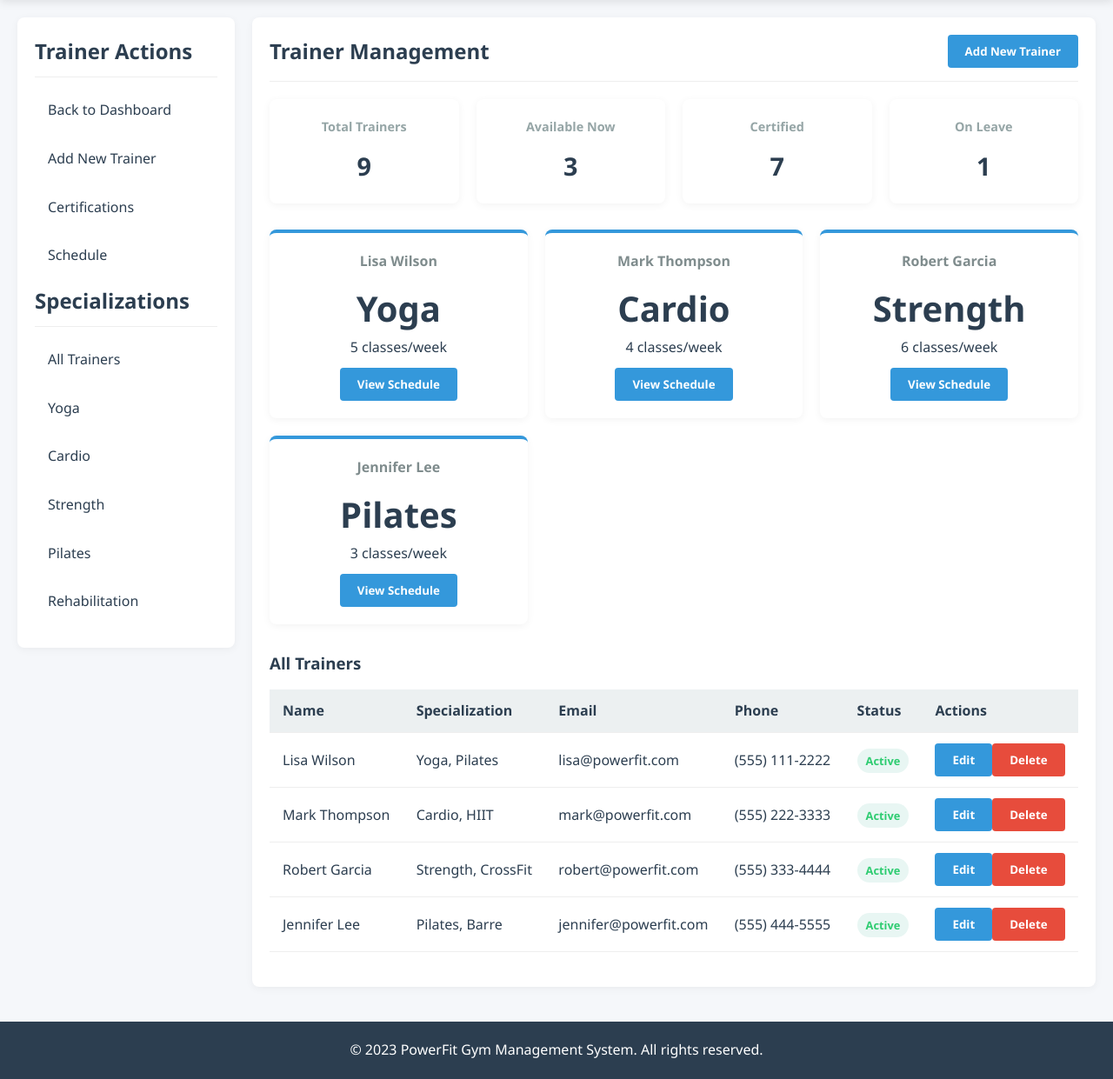
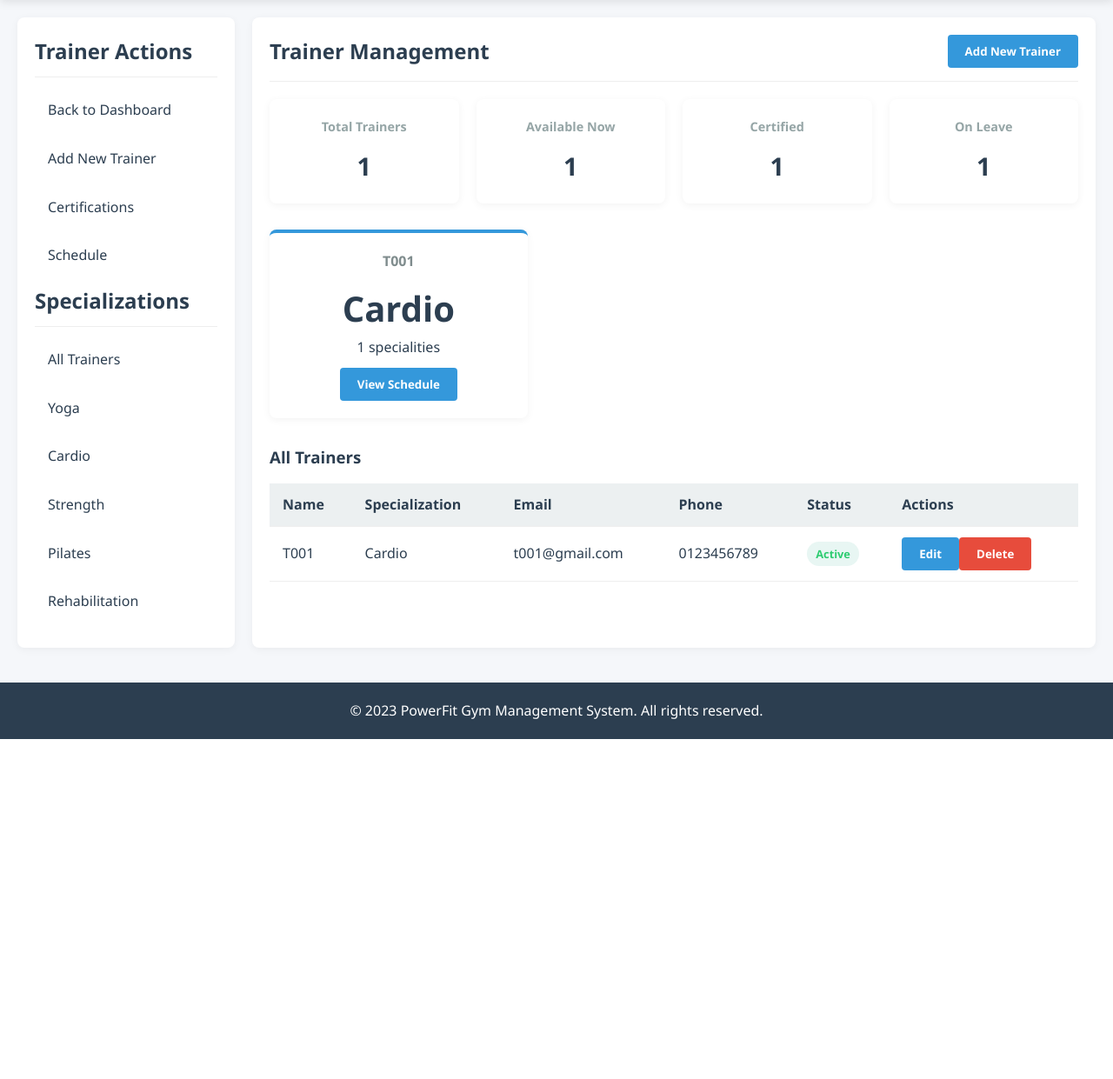
Before and after one commit to IamSila/DJANG0-5-PROJECTS, a Django app: page /trainers/ in a window 1280 px wide. Shown: the part 78-1319 px from the top of the page at 87% size. After the commit the page ends 928 px from the top, so only its background shows below. Run offline with Django 4.2, Linux system fonts and the light colour scheme; data comes from the database, SQL or seed files in the repository; both versions use the stored data as it was after the commit.

Commit message:
fitness system

```diff
--- a/fitness_and_workout_planner/mainApp/views.py
+++ b/fitness_and_workout_planner/mainApp/views.py
@@ -2,7 +2,9 @@ from django.shortcuts import render
 # utils
 from django.utils import timezone
 # models
-from .models import Member, GymClass
+from .models import Member, GymClass, Trainer
+
+from django.db.models import Count
 # Create your views here.
 
 
@@ -54,7 +56,21 @@ def classes(request):
 
 # trainers page
 def trainers(request):
-  context = {}
+  trainers = Trainer.objects.all()
+  total_trainers  = Trainer.objects.all().count()
+
+  featured_trainers = Trainer.objects.filter(status = 'active').annotate(
+    trainer_specialization = Count("specialization", distinct = True)
+  ).order_by(
+    "-created_at",
+    "-years_of_experience",
+    "-trainer_specialization"
+  )[:4]
+
+
+  available_trainers = Trainer.objects.filter(status = "active").count()
+  on_leave_trainers = Trainer.objects.filter(status = "active").count()
+  context = {"trainers": trainers, "total_trainers": total_trainers, "featured_trainers": featured_trainers, "available_trainers": available_trainers, "on_leave_trainers":on_leave_trainers }
   return render(request, 'mainApp/trainers.html', context)
 
 # payments page
--- a/fitness_and_workout_planner/templates/mainApp/trainers.html
+++ b/fitness_and_workout_planner/templates/mainApp/trainers.html
@@ -35,15 +35,15 @@
             </div>
             <div class="stat-card">
                 <h3>Available Now</h3>
-                <div class="value">{{ available_trainers|default:"3" }}</div>
+                <div class="value">{{ available_trainers }}</div>
             </div>
             <div class="stat-card">
                 <h3>Certified</h3>
-                <div class="value">{{ certified_trainers|default:"7" }}</div>
+                <div class="value">{{ total_trainers }}</div>
             </div>
             <div class="stat-card">
                 <h3>On Leave</h3>
-                <div class="value">{{ on_leave|default:"1" }}</div>
+                <div class="value">{{ on_leave_trainers }}</div>
             </div>
         </div>
 
@@ -52,32 +52,7 @@
             <div class="card">
                 <h3>{{ trainer.name }}</h3>
                 <div class="number">{{ trainer.specialization }}</div>
-                <p>{{ trainer.classes_per_week }} classes/week</p>
-                <button class="btn" style="margin-top: 10px;">View Schedule</button>
-            </div>
-            {% empty %}
-            <div class="card">
-                <h3>Lisa Wilson</h3>
-                <div class="number">Yoga</div>
-                <p>5 classes/week</p>
-                <button class="btn" style="margin-top: 10px;">View Schedule</button>
-            </div>
-            <div class="card">
-                <h3>Mark Thompson</h3>
-                <div class="number">Cardio</div>
-                <p>4 classes/week</p>
-                <button class="btn" style="margin-top: 10px;">View Schedule</button>
-            </div>
-            <div class="card">
-                <h3>Robert Garcia</h3>
-                <div class="number">Strength</div>
-                <p>6 classes/week</p>
-                <button class="btn" style="margin-top: 10px;">View Schedule</button>
-            </div>
-            <div class="card">
-                <h3>Jennifer Lee</h3>
-                <div class="number">Pilates</div>
-                <p>3 classes/week</p>
+                <p>{{ trainer.trainer_specialization }} specialities</p>
                 <button class="btn" style="margin-top: 10px;">View Schedule</button>
             </div>
             {% endfor %}
```
Also changed, not shown: fitness_and_workout_planner/db.sqlite3, fitness_and_workout_planner/mainApp/migrations/0002_trainer.py (added).
